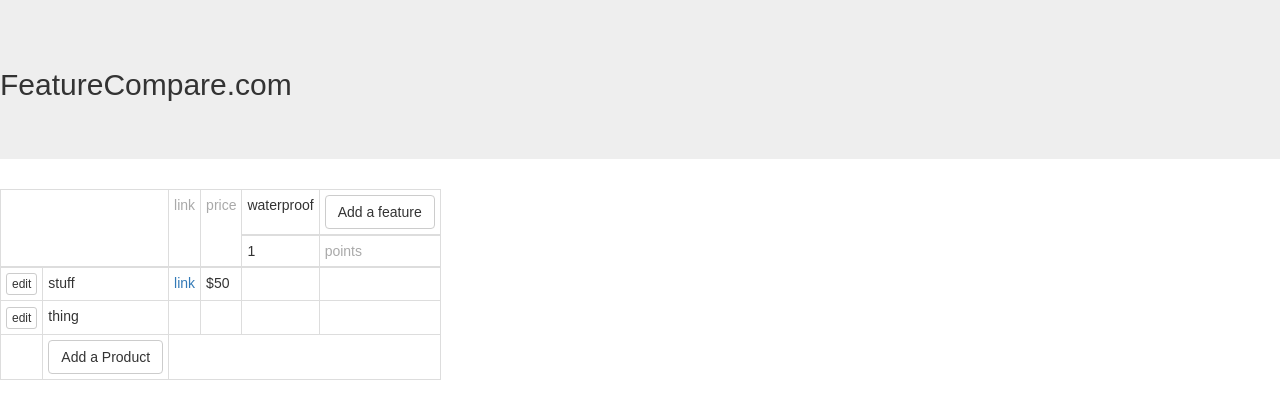
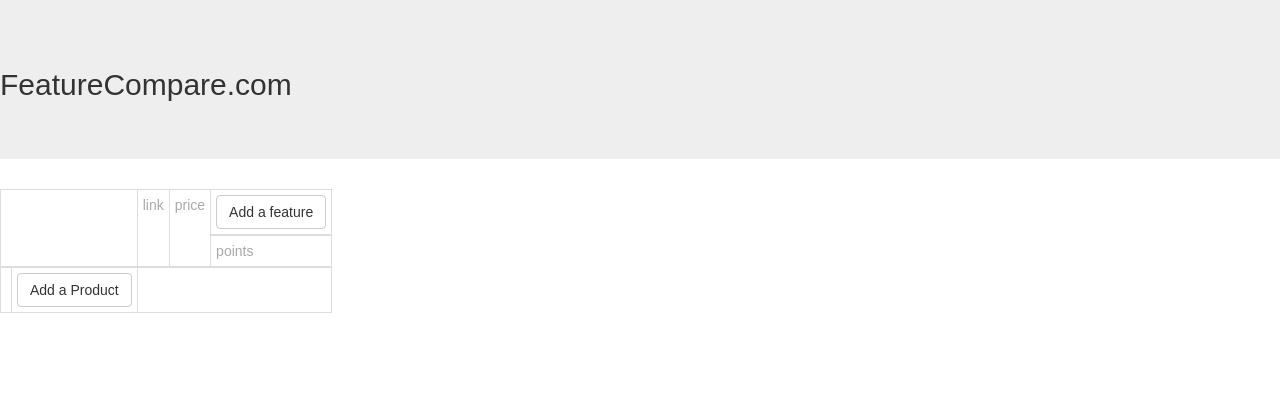
Before and after one commit to burrowdown/feature-compare, a React (Create React App) app: page / in a window 1280 px wide. Shown: the top 418 px of the page. Built offline with nearby package versions, Linux system fonts and the light colour scheme.

Commit message:
add a few tests

```diff
--- a/src/App.js
+++ b/src/App.js
@@ -8,10 +8,10 @@
   constructor (props) {
     super(props)
     this.state = {
-      features: [{'name': 'waterproof', 'weight': 1}],
-      // features: [],
-      products: [{'name': 'stuff', 'url': 'example.com', 'price': '$50', 'score': 0}, {'name': 'thing', 'url': ''}]
-      // products: [],
+      // features: [{'name': 'waterproof', 'weight': 1}],
+      features: [],
+      // products: [{'name': 'stuff', 'url': 'example.com', 'price': '$50', 'score': 0}, {'name': 'thing', 'url': ''}]
+      products: [],
     }
     this.handleNewProductSave = this.handleNewProductSave.bind(this)
     this.handleNewFeatureSave = this.handleNewFeatureSave.bind(this)
```
Also changed, not shown: 2 other files (tests, documents, lock files or other folders).
